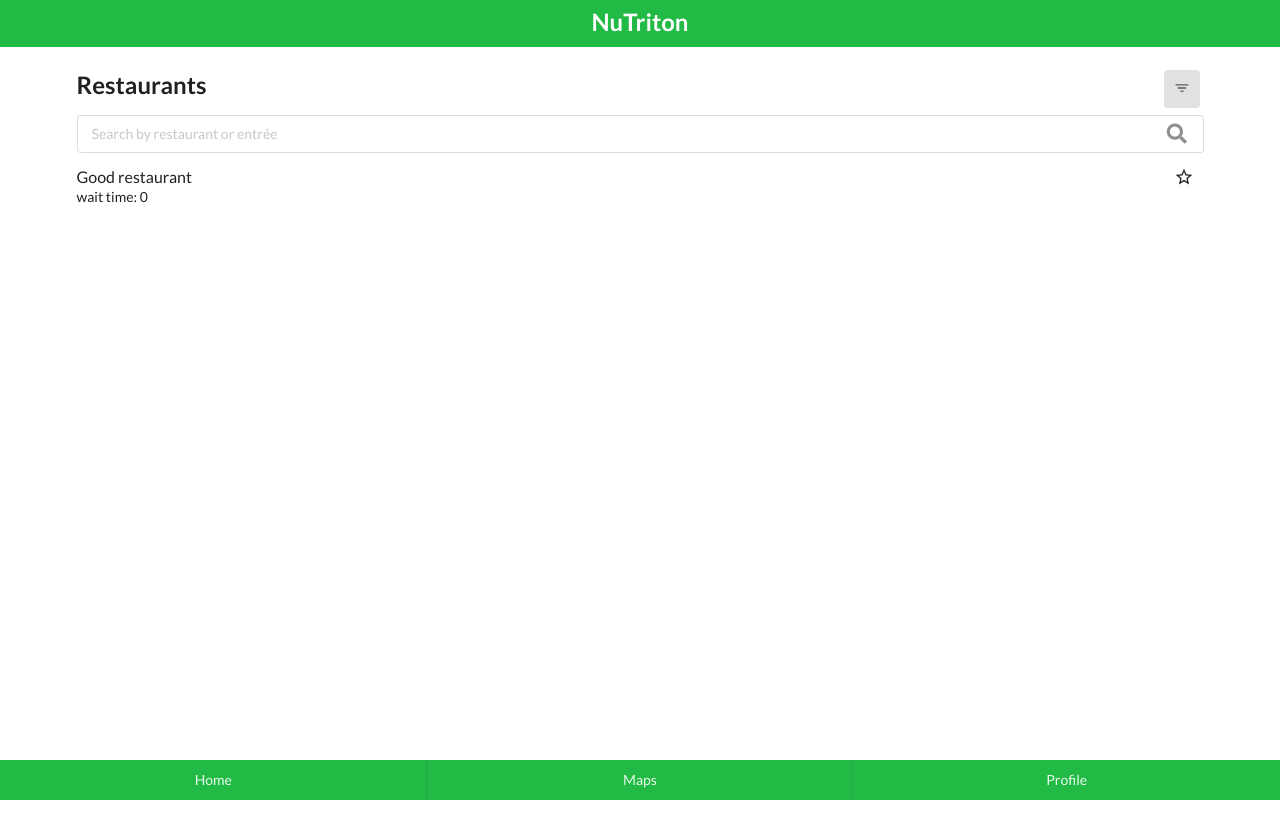
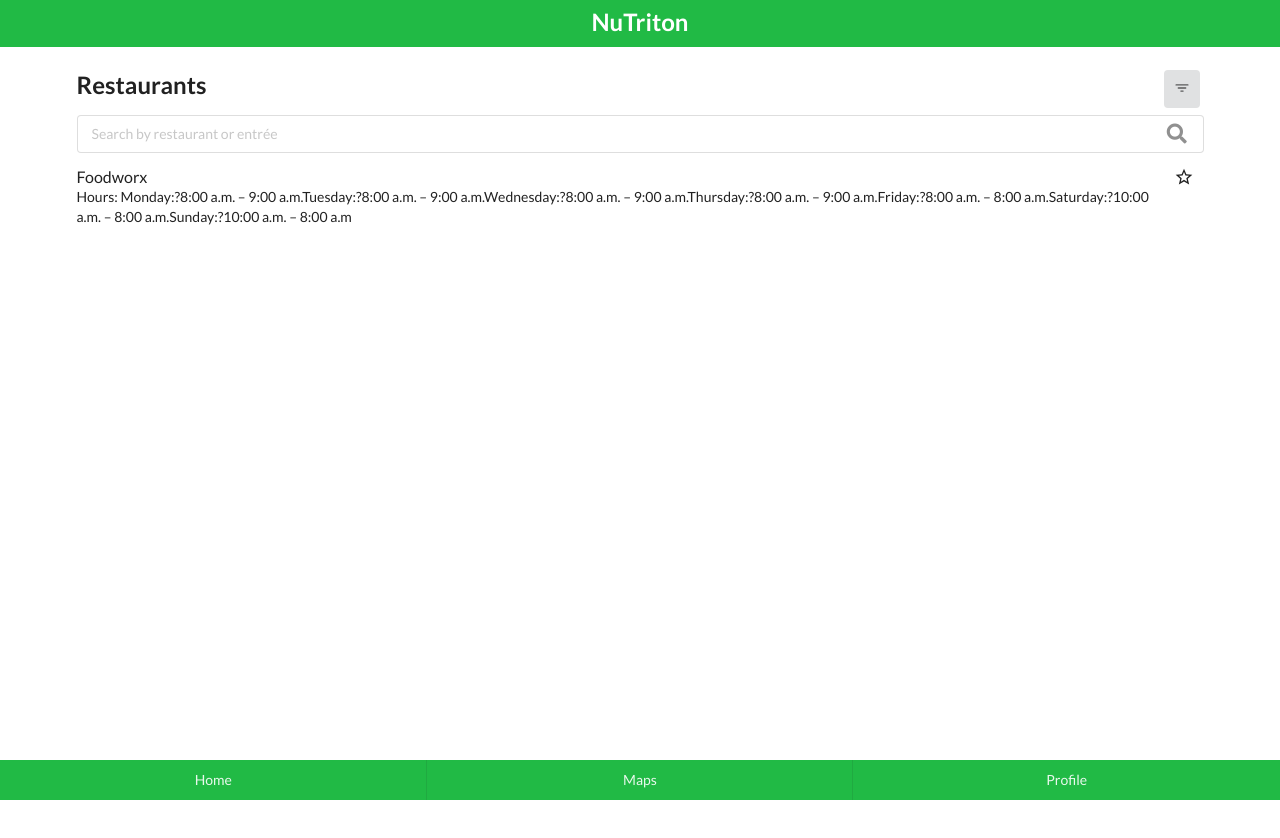
Before and after one commit to kshi36/NuTriton, a React (Create React App) app: page / in a window 1280 px wide. Shown: the top 838 px of the page. Built offline with nearby package versions, Linux system fonts and the light colour scheme.

Commit message:
debugging filter not filtering

```diff
--- a/src/controllers/restaurantcontext.js
+++ b/src/controllers/restaurantcontext.js
@@ -125,7 +125,7 @@ export function ContextProvider({ children }) {
             return sortAsc ? a[sortParam] - b[sortParam] : b[sortParam] - a[sortParam];
         }
 
-        var newRestaurantList = structuredClone(restaurants);
+        let newRestaurantList = structuredClone(restaurants);
         console.log('clone, ', newRestaurantList);
 
         // --- apply search filter
@@ -150,7 +150,7 @@ export function ContextProvider({ children }) {
             ["fish", ["Contains Fish", "FALSE"]],
             ["gluten", ["Contains Gluten", "FALSE"]],
             ["peanuts", ["Contains Peanuts", "FALSE"]],
-            ["sesame", ["Contains Seasame", "FALSE"]],
+            ["sesame", ["Contains Sesame", "FALSE"]],
             ["shell_fish", ["Contains Shell Fish", "FALSE"]],
             ["soy", ["Contains Soy", "FALSE"]],
             ["tree_nuts", ["Contains Tree Nuts", "FALSE"]],
@@ -160,26 +160,30 @@ export function ContextProvider({ children }) {
             ["wellness", ["Wellness", "TRUE"]],
             ["sustainability", ["Sustainability", "TRUE"]],
         ])
+        console.log("Updated filterparams: ", filterParams);
         if (filterParams.length > 0) {
             // newRestaurantList = newRestaurantList.filter((restaurant) => {
-            newRestaurantList.forEach((restaurant) => {
+            newRestaurantList.forEach((restaurant, i) => {
                 // filter "menu" foods
-                // var this_menu = restaurant.foods
+                // let this_menu = restaurant.foods
+                // const { foods, ...rest } = restaurant;
                 for (let j = 0; j < filterParams.length; j++) {
-                    console.log("food: ", restaurant["foods"]);
+                    console.log("food: ", newRestaurantList[i]["menu"]);
                     const filter_tuple = filterMap.get(filterParams[j]);
+                    console.log("filter: ", filter_tuple);
                     // this_menu.filter(food => food[filter_tuple[0]] == filter_tuple[1])
-                    restaurant.foods.filter(food => food[filter_tuple[0]] == filter_tuple[1])
+                    newRestaurantList[i].menu = newRestaurantList[i]["menu"].filter(food => food[filter_tuple[0]] == filter_tuple[1])
                 }
-                // restaurant.foods = this_menu;
+                console.log("filtered: ", newRestaurantList[i].menu);
+                // restaurant.menu = this_menu;
             })
 
         }
 
         // sort, if specified
         if (sortParam != "") {
-            newRestaurantList.forEach((restaurant) => {
-                restaurant.foods.sort(compareSort);
+            newRestaurantList.forEach((restaurant, i) => {
+                newRestaurantList[i].menu = restaurant.menu.sort(compareSort);
             })
         }
 
@@ -193,7 +197,7 @@ export function ContextProvider({ children }) {
         if (sort_params[0] != "") {
             setSortAsc(sort_params[1] == "asc");
         }
-
+        console.log("set filterparams: ", filter_params);
         return searchHandler("");
     }
 
--- a/src/views/foodcard.js
+++ b/src/views/foodcard.js
@@ -1,18 +1,20 @@
 export default function FoodCard({ food }) {
-    const {id, Name, nutritionInfo} = food;
+    // const {id, Name, nutritionInfo} = food;
 
     return (
         <div className="card food">
             <div className="content">
-            <div style={{fontSize:'14px'}}>{Name}</div>
-            <div>${nutritionInfo.protein}</div>
+            <div style={{fontSize:'14px'}}>{food.Name}</div>
+            {/* <div>${nutritionInfo.protein}</div> */}
             </div>
             <div className="content">
                 <div className="center-div" style={{fontSize:'14px'}}>Nutrition facts:</div>
                 <div className="card">
-                {nutritionInfo.fat > 0.1 && (<div>Contains fat;&nbsp;</div>)}
-                {nutritionInfo.contains_soy === "True" && (<div>Contains soy;&nbsp;</div>)}
-                {nutritionInfo.vegetarian === "True" && (<div>Vegetarian;&nbsp;</div>)}
+                {/* {nutritionInfo.fat > 0.1 && (<div>Contains fat;&nbsp;</div>)} */}
+                {food["Contains Soy"] === "TRUE" && (<div>Contains Soy;&nbsp;</div>)}
+                {food["Contains Sesame"] === "TRUE" && (<div>Contains Sesame;&nbsp;</div>)}
+                {/* {nutritionInfo.vegetarian === "True" && (<div>Vegetarian;&nbsp;</div>)} */}
+                {food["Vegetarian"] === "TRUE" && (<div>Vegetarian;&nbsp;</div>)}
 
                 </div>
             </div>
--- a/src/views/restaurantcard.js
+++ b/src/views/restaurantcard.js
@@ -5,53 +5,54 @@ import FoodCard from './foodcard';
 import { Link } from 'react-router-dom';
 
 export default function RestaurantCard({ restaurant }) {
-  const d_restaurant = {
-    id: "sssssS",
-    Name: "Good restaurant",
-    wait_time: "0"
-  }
-  const { id, Name, hours, wait_time, location } = d_restaurant;
+  const foods = restaurant.menu;
+  // const d_restaurant = {
+  //   id: "sssssS",
+  //   Name: "Good restaurant",
+  //   wait_time: "0"
+  // }
+  // const { id, Name, hours, wait_time, location } = d_restaurant;
 
-    //TODO: load foods list from Firebase (DB)
-    // dummy foods
-    const foods = [
-      {
-        id: 1,
-        Name: "Apple",
-        nutritionInfo: {
-          calories: 52,
-          carbohydrates: 14,
-          protein: 0.3,
-          fat: 0.2,
-          contains_soy: "True",
-          vegetarian: "True"
-        }
-      },
-      {
-        id: 2,
-        Name: "Banana",
-        nutritionInfo: {
-          calories: 89,
-          carbohydrates: 23,
-          protein: 1.1,
-          fat: 0.3,
-          contains_soy: "False",
-          vegetarian: "False"
-        }
-      },
-      {
-        id: 3,
-        Name: "Orange",
-        nutritionInfo: {
-          calories: 47,
-          carbohydrates: 12,
-          protein: 1,
-          fat: 0.0,
-          contains_soy: "True",
-          vegetarian: "False"
-        }
-      }
-    ];
+  //   //TODO: load foods list from Firebase (DB)
+  //   // dummy foods
+  //   const foods = [
+  //     {
+  //       id: 1,
+  //       Name: "Apple",
+  //       nutritionInfo: {
+  //         calories: 52,
+  //         carbohydrates: 14,
+  //         protein: 0.3,
+  //         fat: 0.2,
+  //         contains_soy: "True",
+  //         vegetarian: "True"
+  //       }
+  //     },
+  //     {
+  //       id: 2,
+  //       Name: "Banana",
+  //       nutritionInfo: {
+  //         calories: 89,
+  //         carbohydrates: 23,
+  //         protein: 1.1,
+  //         fat: 0.3,
+  //         contains_soy: "False",
+  //         vegetarian: "False"
+  //       }
+  //     },
+  //     {
+  //       id: 3,
+  //       Name: "Orange",
+  //       nutritionInfo: {
+  //         calories: 47,
+  //         carbohydrates: 12,
+  //         protein: 1,
+  //         fat: 0.0,
+  //         contains_soy: "True",
+  //         vegetarian: "False"
+  //       }
+  //     }
+  //   ];
 
 
     const [isCollapsed, setIsCollapsed] = useState(true); // State to manage collapsible component visibility
@@ -92,8 +93,8 @@ export default function RestaurantCard({ restaurant }) {
             <div className="card restaurant"  onClick={toggleCollapse}>
                 {/* {<MdOutlineFoodBank />} */}
                 <div className="content">
-                    <div style={{fontSize:'16px'}}>{Name}</div>
-                    <div>{"wait time: " + wait_time}</div>
+                    <div style={{fontSize:'16px'}}>{restaurant.Name}</div>
+                    <div>{"Hours: " + restaurant.Hours}</div>
                 </div>
                 <InnerFav className="fav" onClick={toggleHover} />
             </div>
```
